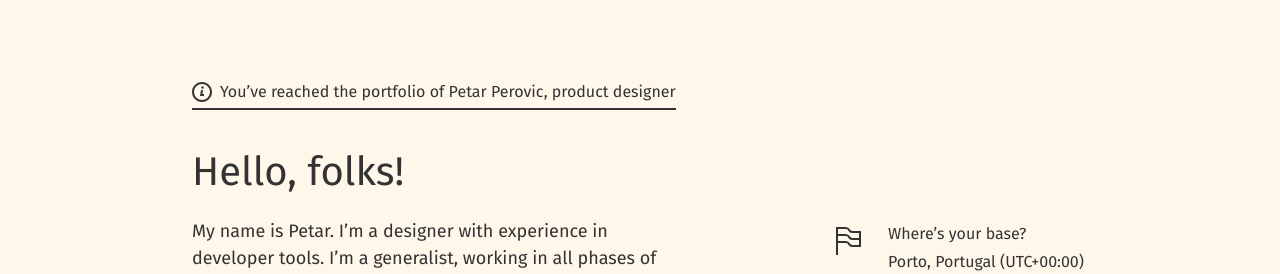
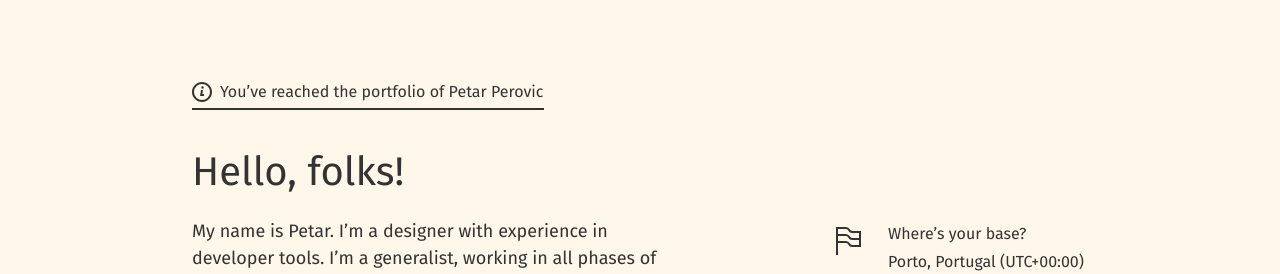
Before and after one commit to ropsii/ropsii.github.io, a Jekyll site: the page built from work.html, in a window 1280 px wide. Shown: the top 274 px of the page. Built offline with Jekyll 4.4.1, drawn with Linux system fonts in a browser that asks for light colours.

Commit message:
copy and style touchup

```diff
--- a/_layouts/work.html
+++ b/_layouts/work.html
@@ -25,7 +25,7 @@
                     <div class="dib mb4 pb1 bb bw1">
                         <div class="flex items-center">
                             <svg width="20" height="20" xmlns="http://www.w3.org/2000/svg"><path d="M10 0c5.523 0 10 4.477 10 10s-4.477 10-10 10S0 15.523 0 10 4.477 0 10 0zm0 2a8 8 0 100 16 8 8 0 000-16zm1 6l-.667 4h1.679v2H8l1-6h2zm-.494-3.722a1.25 1.25 0 110 2.5 1.25 1.25 0 010-2.5z" fill="#333" fill-rule="evenodd"/></svg>
-                            <p class="mb0 ml2">You’ve reached the portfolio of Petar Perovic, product designer</p>
+                            <p class="mb0 ml2">You’ve reached the portfolio of Petar Perovic</p>
                         </div>
                     </div>
 
--- a/_sass/tachyons/_variables.scss
+++ b/_sass/tachyons/_variables.scss
@@ -64,7 +64,7 @@ $border-width-3: .5rem !default;
 $border-width-4: 1rem !default;
 $border-width-5: 2rem !default;
 $box-shadow-1: 0 1px 3px 0 rgba(0,0,0,0.16), 0 0 0 1px rgba(0,0,0,0.08);
-$box-shadow-2: 0px 0px 0px 1px rgba(0, 0, 0, 0.075), 0px 16px 40px 0 rgb(167, 140, 113) !default;
+$box-shadow-2: 0px 0px 0px 1px rgba(0,0,0,0.08), 0px 16px 40px 0 rgba(167,140,113,1) !default;
 $box-shadow-3: 2px 2px 4px 2px rgba( 0, 0, 0, 0.2 ) !default;
 $box-shadow-4: 2px 2px 8px 0px rgba( 0, 0, 0, 0.2 ) !default;
 $box-shadow-5: 4px 4px 8px 0px rgba( 0, 0, 0, 0.2 ) !default;
```
